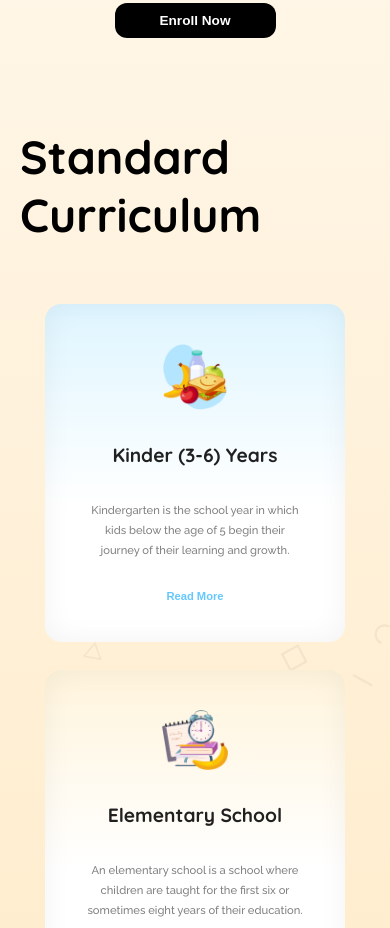
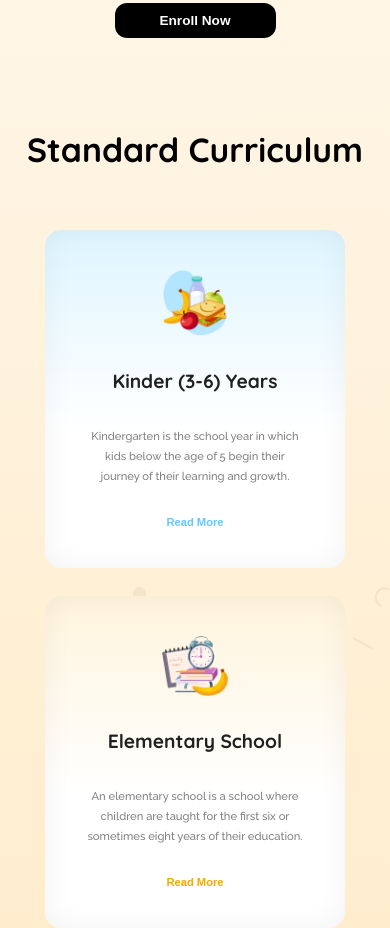
Before and after one commit to ShahrinTarin/Assignment-2, a plain HTML site: page index.html in a window 390 px wide. Shown: the part 980-1908 px from the top of the page. Drawn offline with Linux system fonts and the light colour scheme.

Commit message:
standard design

```diff
--- a/style.css
+++ b/style.css
@@ -366,6 +366,10 @@ color: #8700FF;
     .curriculum{
         margin-bottom: 20px;
     }
+    .curriculum .standard{
+        text-align: center;
+        font-size: 2.1rem;
+    }
     .card-box{
         flex-direction: column;
     }
```
